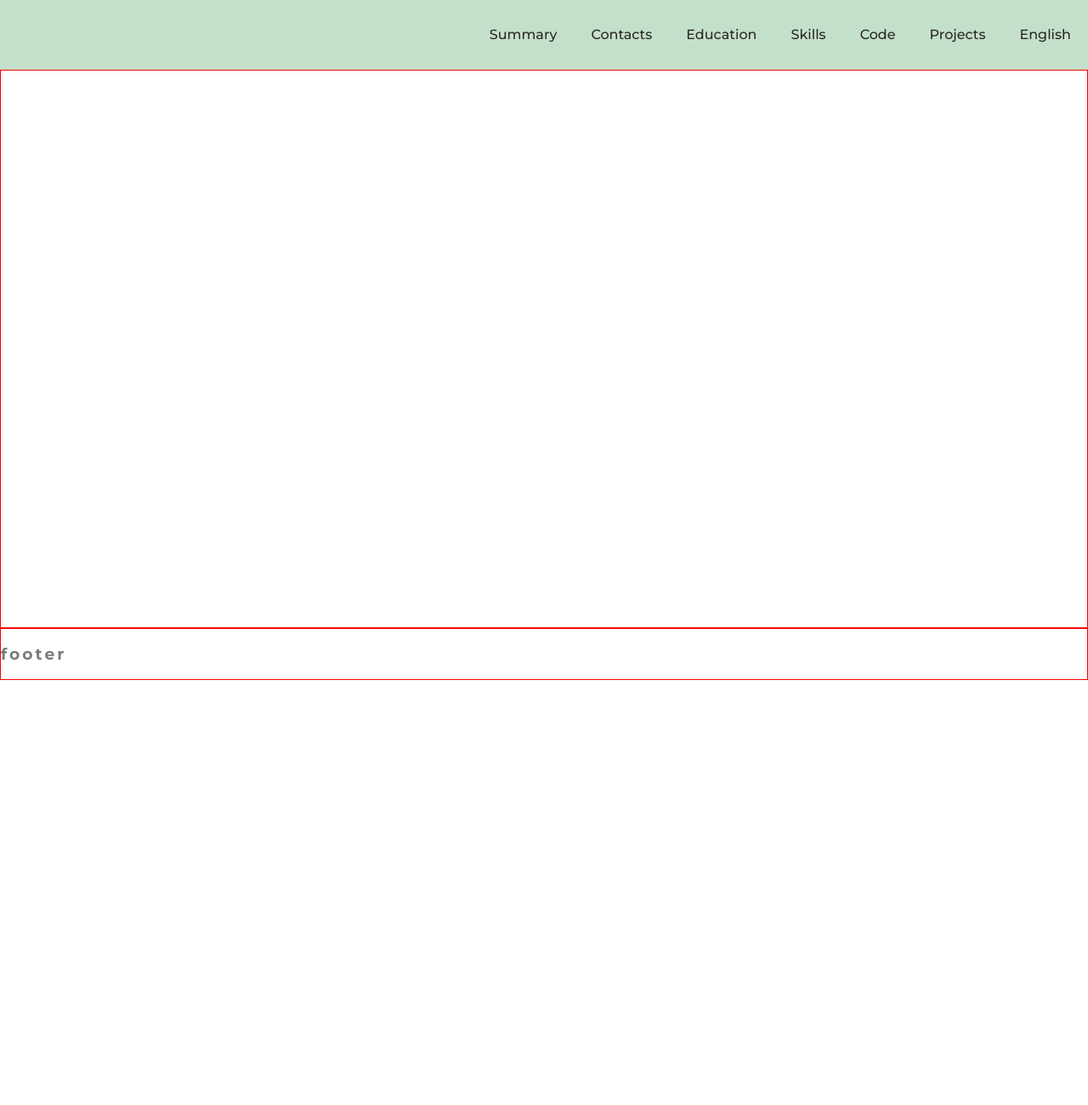
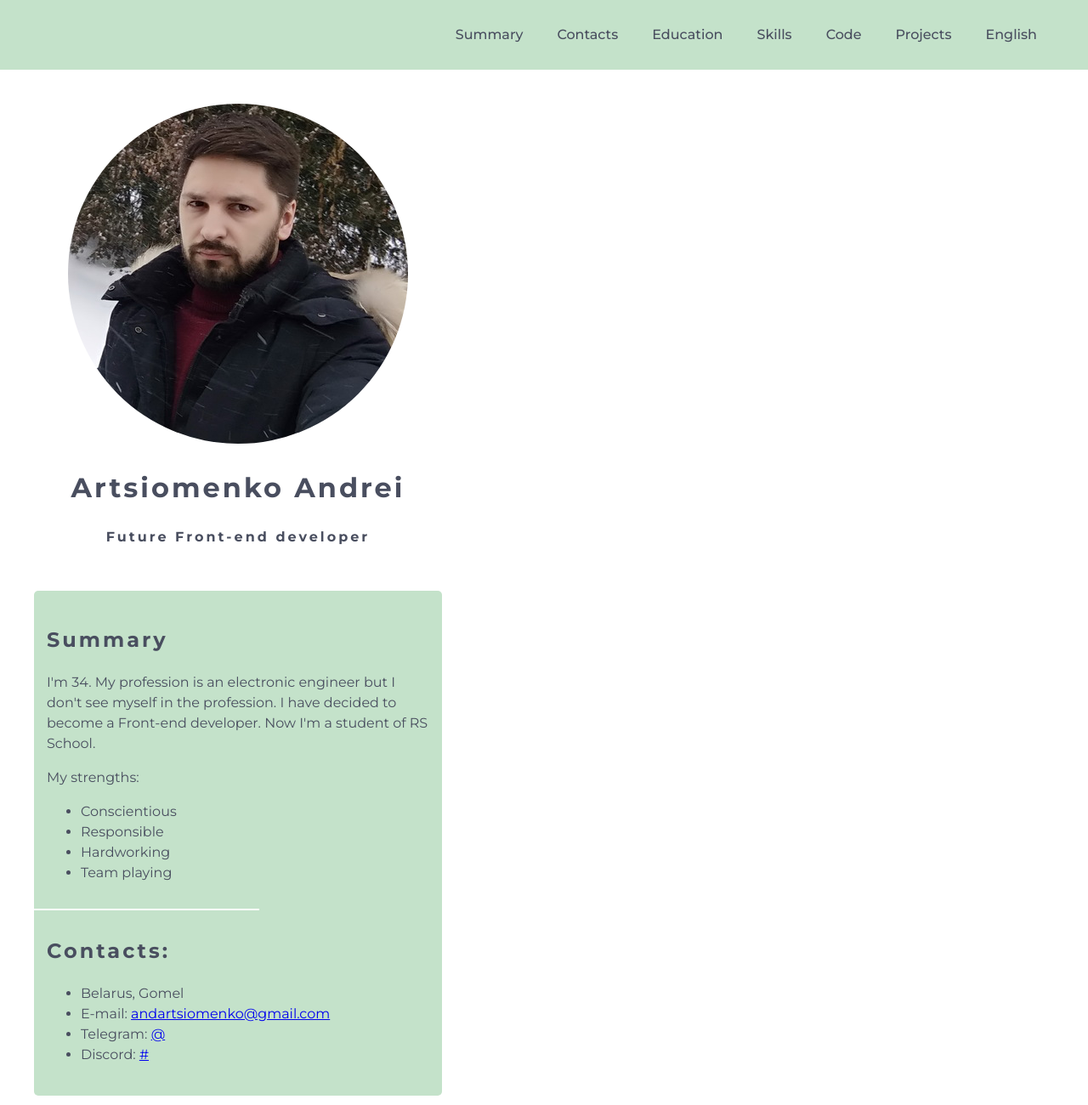
Before and after one commit to AndreiArtsiomenko/rsschool-cv, a plain HTML site: page index.html in a window 1280 px wide. Shown: the top 1300 px of the page at 85% size. Before the commit the page ends 800 px from the top, so only its background shows below. Drawn offline with Linux system fonts and the light colour scheme.

Commit message:
feat: add column-left in main

```diff
--- a/css/style.css
+++ b/css/style.css
@@ -15,8 +15,10 @@ body {
   height: 100%;
   scroll-behavior: smooth;
   font-family: 'Montserrat', sans-serif;
+  font-size: 16px;
   font-weight: 400;
-  color: #767c7b;
+  color: #494e5f;
+  line-height: 1.5;
 }
 
 .wrapper {
@@ -26,15 +28,13 @@ body {
 }
 
 .container {
-  max-width: 1440px;
+  max-width: 1200px;
   margin: 0 auto;
 }
 
 .header {
-  background-color: #c4e0ca;
+  background-color: #c4e2ca;
 }
-
-.menu {}
 
 .menu-list {
   display: flex;
@@ -43,14 +43,12 @@ body {
   list-style: none;
 }
 
-.menu-item {}
-
 .nav-link {
   padding: 0 20px;
   line-height: 50px;
   text-decoration: none;
   font-weight: 500;
-  color: #2b2829;
+  color: #494e5f;
   transition: .3s
 }
 
@@ -60,8 +58,71 @@ body {
 
 .main {
   flex: 1 1 auto;
-  border: 1px solid red;
 }
+
+.main__row {
+  display: flex;
+  flex-wrap: wrap;
+  padding: 40px 0;
+}
+
+.main__column-left {}
+
+.column-left {
+  width: 40%;
+}
+
+.column-left__up {
+  padding-bottom: 30px;
+  text-align: center;
+}
+
+.column-left__photo {
+  border-radius: 50%;
+}
+
+.column-left__down {
+  padding: 20px 15px;
+  background-color: #c4e2ca;
+  border-radius: 5px;
+}
+
+.column-left__summary {}
+
+.summary {}
+
+.summary__title {}
+
+.title {}
+
+.summary__subtitle {}
+
+.summary__wrapper {}
+
+.summary__item {}
+
+.divider-white {
+  display: block;
+  width: 60%;
+  height: 2px;
+  margin: 30px -20px;
+  background-color: #FFFFFF;
+}
+
+
+.column-left__contacts {}
+
+.contacts {}
+
+.contacts__title {}
+
+.contacts__wrapper {}
+
+.contacts__item {}
+
+.contacts__link {}
+
+.main__column-right {}
 
 .footer {
   border: 1px solid red;
--- a/index.html
+++ b/index.html
@@ -33,18 +33,45 @@
     <main class="main">
       <div class="container">
         <div class="main__row">
-          <div class="main__column-left">
-
+          <div class="main__column-left column-left">
+            <div class="column-left__up">
+              <img class="column-left__photo" src="./assets/img/photo.png" alt="Photo Andrei">
+              <h1>Artsiomenko Andrei</h1>
+              <h4>Future Front-end developer</h4>
+            </div>
+            <div class="column-left__down">
+              <section class="column-left__summary summary" id="summary">
+                <h2 class="summary__title title">Summary</h2>
+                <p>I'm 34. My profession is an electronic engineer but I don't see myself in the profession. I have
+                  decided to become a Front-end developer. Now I'm a student of RS School.</p>
+                <p>My strengths:</p>
+                <ul class="summary__wrapper">
+                  <li class="summary__item">Conscientious</li>
+                  <li class="summary__item">Responsible</li>
+                  <li class="summary__item">Hardworking</li>
+                  <li class="summary__item">Team playing</li>
+                </ul>
+              </section>
+              <div class="divider-white"></div>
+              <section class="column-left__contacts contacts" id="contacts">
+                <h2 class="contacts__title title">Contacts:</h2>
+                <ul class="contacts__wrapper">
+                  <li class="contacts__item">Belarus, Gomel <a href="#" class="contacts__link"></a></li>
+                  <li class="contacts__item">E-mail: <a href="#" class="contacts__link">andartsiomenko@gmail.com</a>
+                  </li>
+                  <li class="contacts__item">Telegram: <a href="#" class="contacts__link">@</a></li>
+                  <li class="contacts__item">Discord: <a href="#" class="contacts__link">#</a></li>
+                </ul>
+              </section>
+            </div>
           </div>
-          <div class="main__column-right">
-
-          </div>
+          <div class="main__column-right"></div>
         </div>
       </div>
     </main>
     <footer class="footer">
       <div class="container">
-        <h3>footer</h3>
+
       </div>
     </footer>
   </div>
```
Also changed, not shown: assets/img/photo.png (added).
